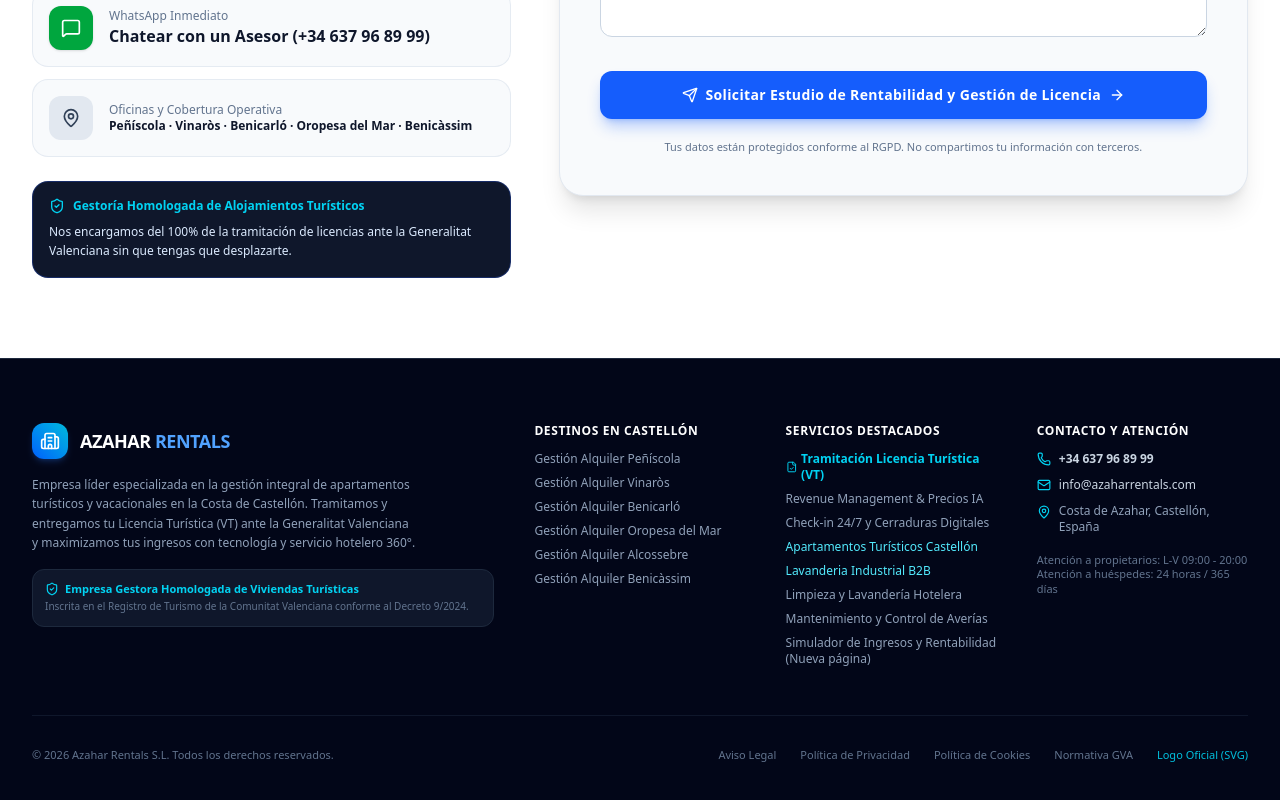
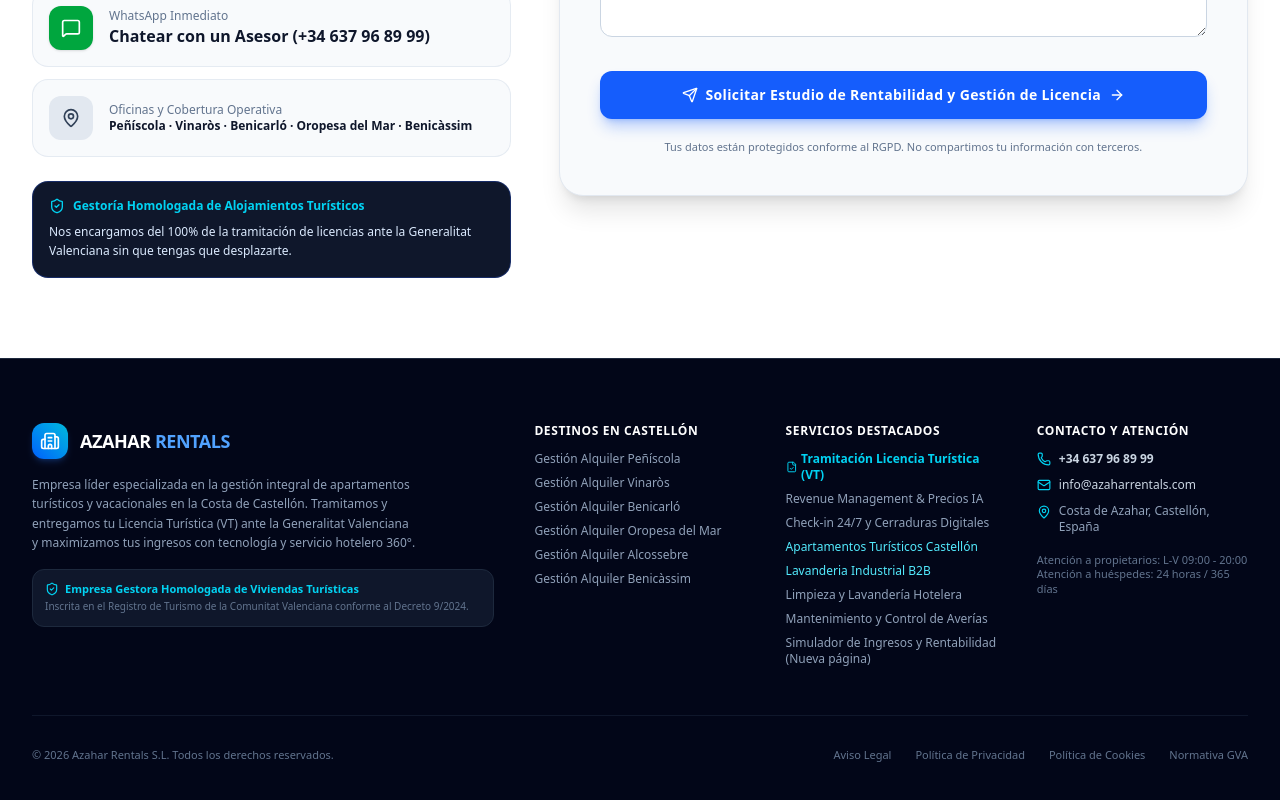
Before and after one commit to varduefr/azaharentals, a React (Vite) app: page / in a window 1280 px wide. Shown: the part 10206-11006 px from the top of the page. Built offline with nearby package versions, Linux system fonts and the light colour scheme; no server answers; the database is empty; a web font is replaced by a local one.

Commit message:
refactor(footer): remove logo download link
Remove the SVG download link from the footer to clean up the navigation area.

```diff
--- a/src/components/Footer.tsx
+++ b/src/components/Footer.tsx
@@ -215,19 +215,11 @@
             © {new Date().getFullYear()} Azahar Rentals S.L. Todos los derechos reservados.
           </div>
 
-          <div className="flex flex-wrap items-center gap-6">
+          <div className="flex items-center gap-6">
             <a href="#" className="hover:text-slate-400">Aviso Legal</a>
             <a href="#" className="hover:text-slate-400">Política de Privacidad</a>
             <a href="#" className="hover:text-slate-400">Política de Cookies</a>
             <a href="#" className="hover:text-slate-400">Normativa GVA</a>
-            <a
-              href="/azahar-rentals-logo.svg"
-              download="azahar-rentals-logo.svg"
-              className="text-cyan-400/90 hover:text-cyan-300 transition-colors font-medium"
-              title="Descargar logotipo oficial en formato vectorial SVG de alta calidad"
-            >
-              Logo Oficial (SVG)
-            </a>
           </div>
         </div>
 
```
